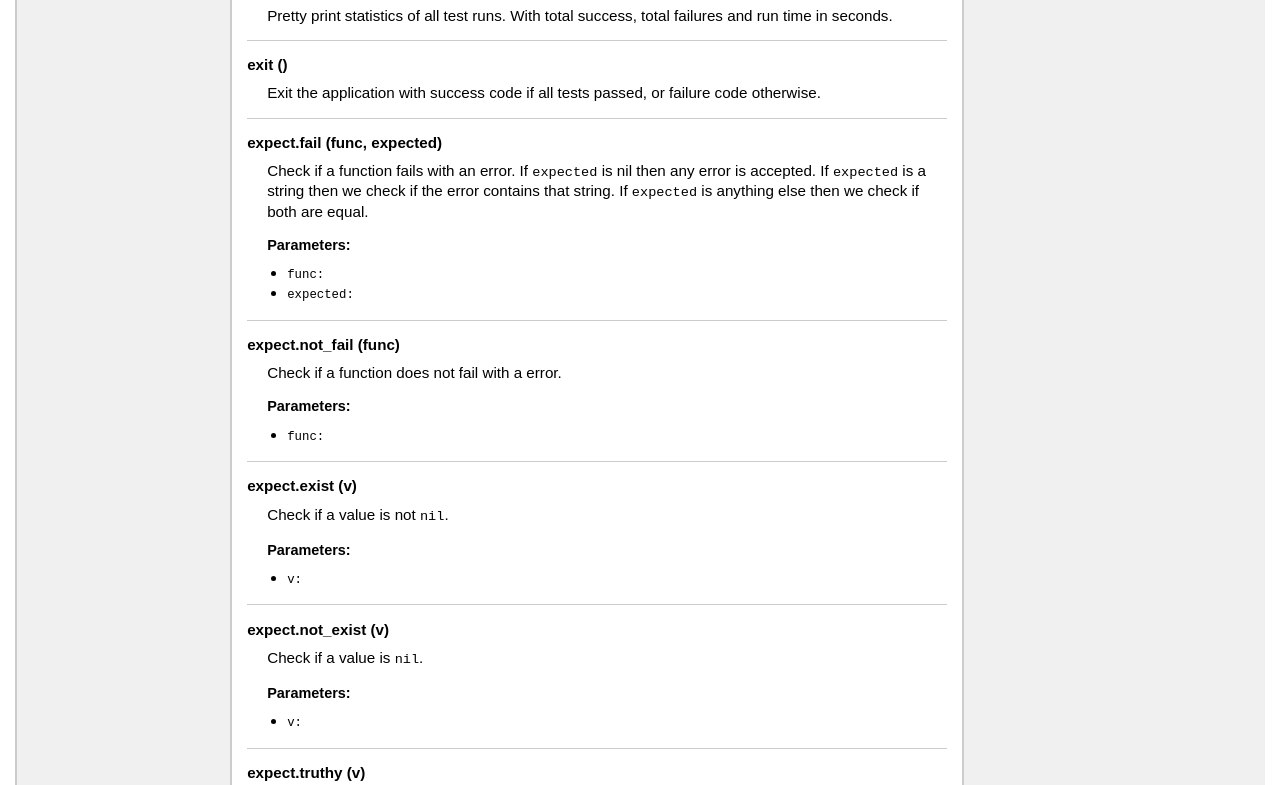
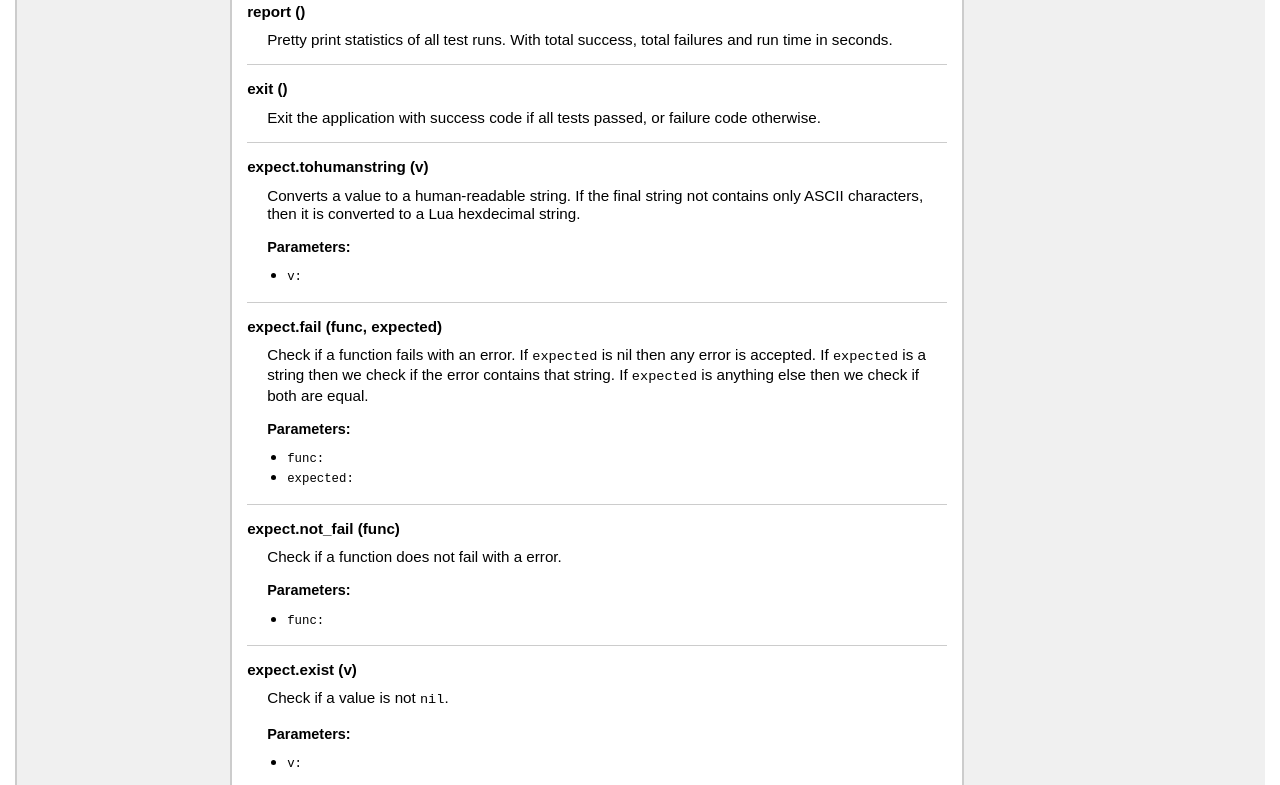
Before and after one commit to edubart/lester, a plain HTML site: page docs/index.html in a window 1280 px wide. Shown: the part 3083-3868 px from the top of the page. Drawn offline with Linux system fonts and the light colour scheme.

Commit message:
Print binary strings as hexdecimal strings

```diff
--- a/docs/index.html
+++ b/docs/index.html
@@ -170,6 +170,10 @@ if <code>lester.parse_args()</code> is called at startup.</p>
 	<tr>
 	<td class="name" nowrap><a href="#exit">exit ()</a></td>
 	<td class="summary">Exit the application with success code if all tests passed, or failure code otherwise.</td>
+	</tr>
+	<tr>
+	<td class="name" nowrap><a href="#expect.tohumanstring">expect.tohumanstring (v)</a></td>
+	<td class="summary">Converts a value to a human-readable string.</td>
 	</tr>
 	<tr>
 	<td class="name" nowrap><a href="#expect.fail">expect.fail (func, expected)</a></td>
@@ -375,6 +379,30 @@ if <code>lester.parse_args()</code> is called at startup.</p>
     Exit the application with success code if all tests passed, or failure code otherwise.
 
 
+
+
+
+
+
+</dd>
+    <dt>
+    <a name = "expect.tohumanstring"></a>
+    <strong>expect.tohumanstring (v)</strong>
+    </dt>
+    <dd>
+    Converts a value to a human-readable string.
+ If the final string not contains only ASCII characters,
+ then it is converted to a Lua hexdecimal string.
+
+
+    <h3>Parameters:</h3>
+    <ul>
+        <li><span class="parameter">v</span>
+
+
+
+        </li>
+    </ul>
 
 
 
@@ -726,7 +754,7 @@ if <code>lester.parse_args()</code> is called at startup.</p>
 </div> <!-- id="main" -->
 <div id="about">
 <i>generated by <a href="http://github.com/stevedonovan/LDoc">LDoc 1.4.6</a></i>
-<i style="float:right;">Last updated 2023-01-23 08:40:28 </i>
+<i style="float:right;">Last updated 2023-01-23 10:57:06 </i>
 </div> <!-- id="about" -->
 </div> <!-- id="container" -->
 </body>
```
Also changed, not shown: 2 other files.
